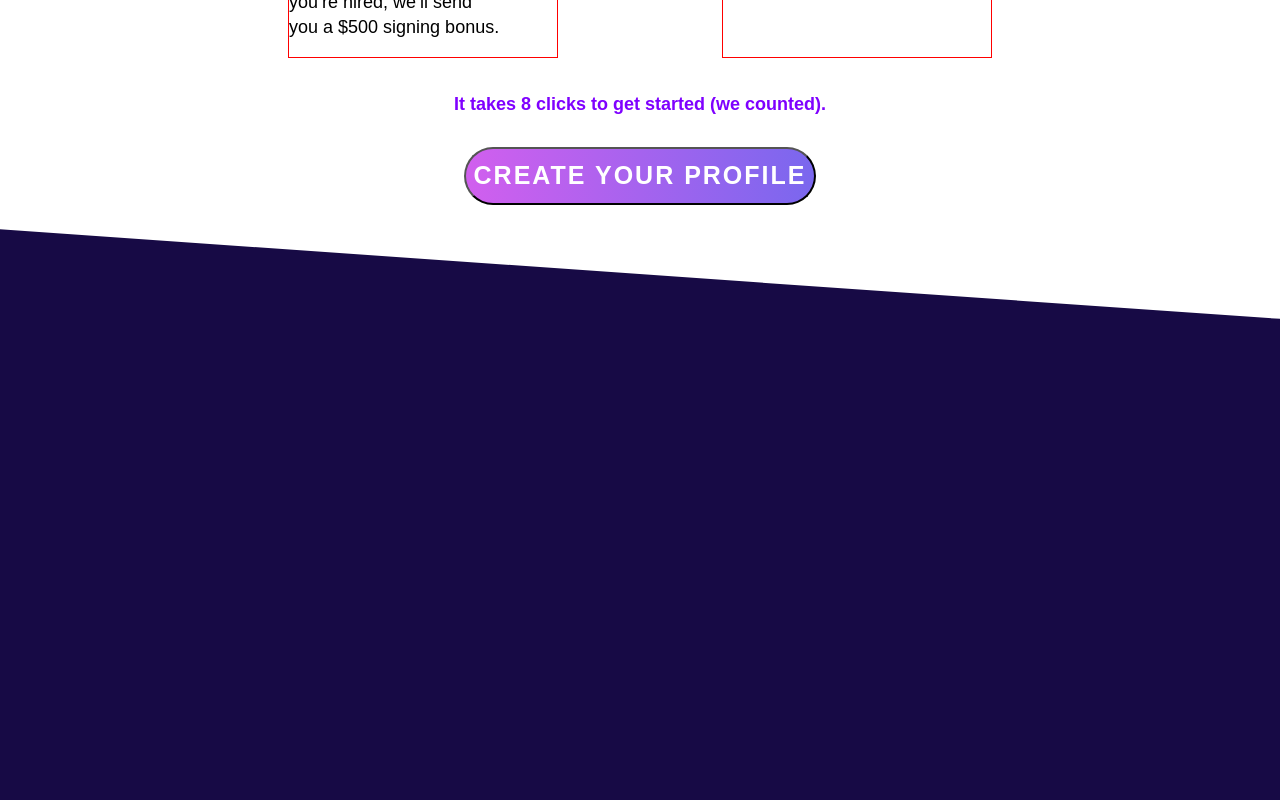
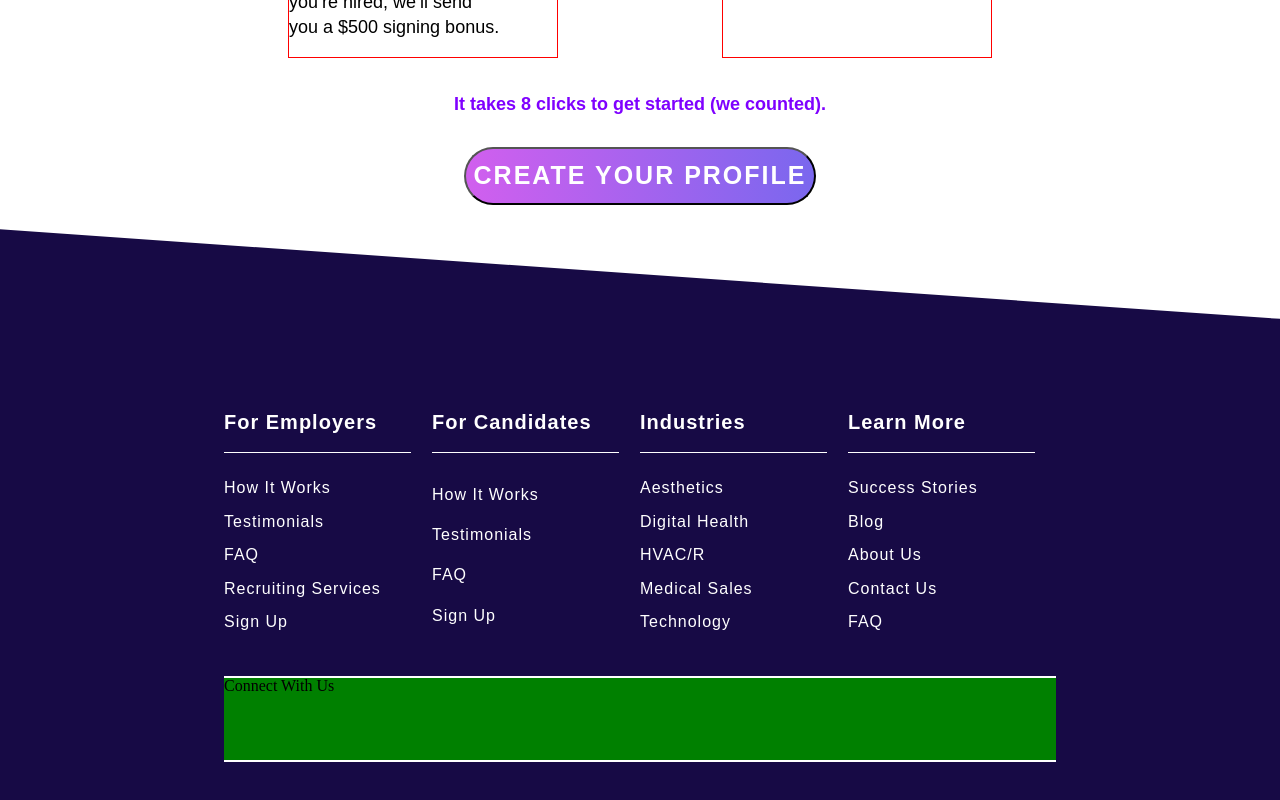
Before and after one commit to HectorSilvaRobles/rampup, a React (Create React App) app: page / in a window 1280 px wide. Shown: the part 4708-5508 px from the top of the page. Built offline with nearby package versions, Linux system fonts and the light colour scheme.

Commit message:
finishing footer

```diff
--- a/src/Components/Footer/Footer.js
+++ b/src/Components/Footer/Footer.js
@@ -6,7 +6,58 @@ export default class Footer extends Component {
         return (
             <div className='footer'>
                 <div className='footer-background'></div>
-
+                <div className='footer-section'>
+                    <div className='upper-footer'>
+                        <div className='footer-info'>
+                            <h1>For Employers</h1>
+                            <div className='white-line'></div>
+                            <ul>
+                                <li>How It Works</li>
+                                <li>Testimonials</li>
+                                <li>FAQ</li>
+                                <li>Recruiting Services</li>
+                                <li>Sign Up</li>
+                            </ul>
+                        </div>
+                        <div className='footer-info'>
+                            <h1>For Candidates</h1>
+                            <div className='white-line'></div>
+                            <ul>
+                                <li>How It Works</li>
+                                <li>Testimonials</li>
+                                <li>FAQ</li>
+                                <li>Sign Up</li>
+                            </ul>
+                        </div>
+                        <div className='footer-info'>
+                            <h1>Industries</h1>
+                            <div className='white-line'></div>
+                            <ul>
+                                <li>Aesthetics</li>
+                                <li>Digital Health</li>
+                                <li>HVAC/R</li>
+                                <li>Medical Sales</li>
+                                <li>Technology</li>
+                            </ul>
+                        </div>
+                        <div className='footer-info'>
+                            <h1>Learn More</h1>
+                            <div className='white-line'></div>
+                            <ul>
+                                <li>Success Stories</li>
+                                <li>Blog</li>
+                                <li>About Us</li>
+                                <li>Contact Us</li>
+                                <li>FAQ</li>
+                            </ul>
+                        </div>
+                    </div>
+                    <div className='middle-footer'>
+                        <h1>Connect With Us</h1>
+                        <div></div>
+                    </div>
+                    <div className='lower-footer'></div>
+                </div>
             </div>
         )
     }
--- a/src/Components/Footer/footer.css
+++ b/src/Components/Footer/footer.css
@@ -14,3 +14,61 @@
     top: 100px;
     transform: rotate(4deg);
 }
+
+.footer-section {
+    position: absolute;
+    left: 17.5%;
+    z-index: 1;
+    height: 60%;
+    width: 65%;
+    top: 640%;
+}
+
+.upper-footer {
+    height: 55%;
+    width: 100%;
+    display: flex;
+}
+
+.middle-footer {
+    background: green;
+    border-top: solid white 2px;
+    border-bottom: solid white 2px;
+    height: 17%;
+    width: 100%;
+}
+
+.footer-info {
+    /* border: white solid 1px; */
+    width: 25%;
+    height: 100%;
+}
+
+.footer-info > h1 {
+    color: white;
+    font-family: arial;
+    font-size: 20px;
+    font-weight: bold;
+    margin-bottom: 20px;
+    letter-spacing: 1px;
+}
+
+.footer-info > ul {
+    display: flex;
+    flex-direction: column;
+    height: 70%;
+    justify-content: space-evenly;
+}
+
+.footer-info > ul > li {
+    color: white;
+    font-family: arial;
+    letter-spacing: 1px;
+}
+
+.white-line {
+    background: white;
+    width: 90%;
+    height: 1px;
+    margin-bottom: 10px;
+}
```
